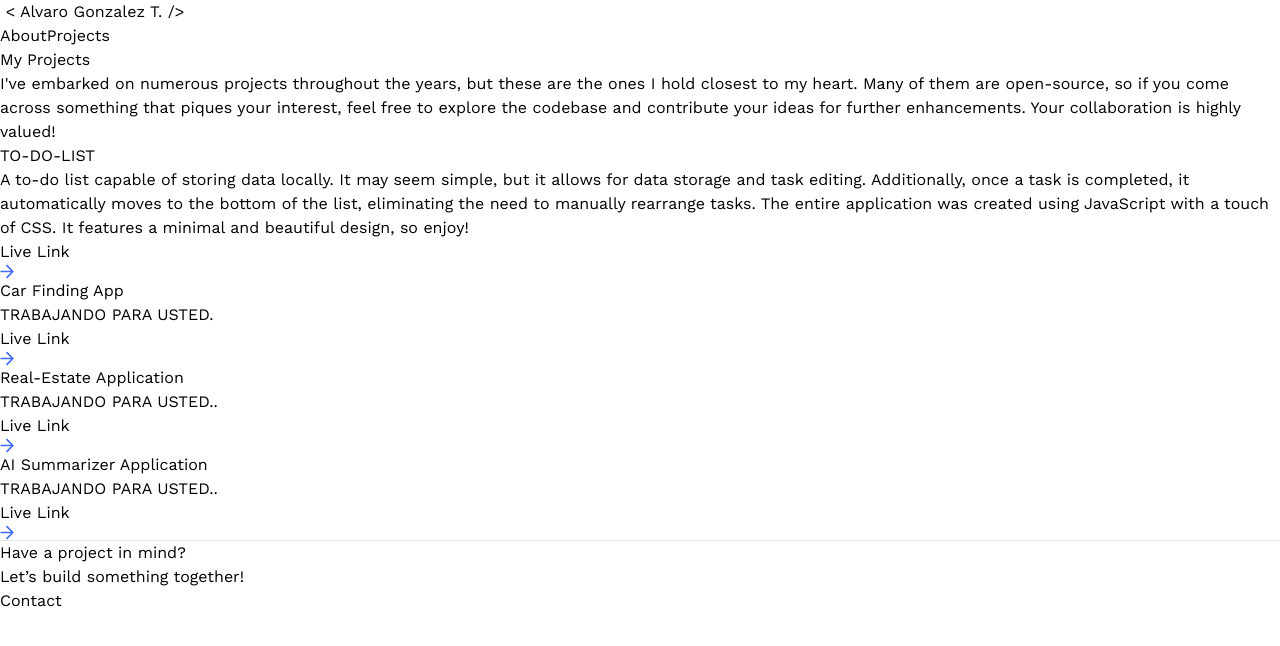
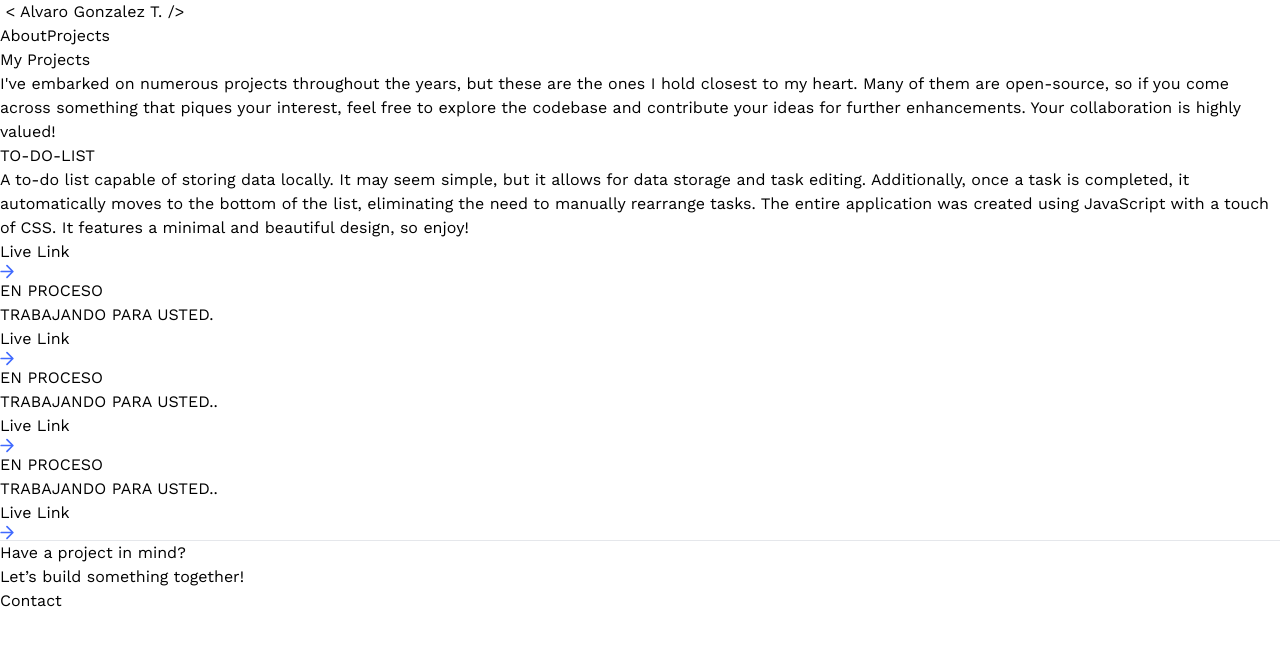
Before and after one commit to agt1984/MyPortfolio, a React (Vite) app: page /projects in a window 1280 px wide. Shown: the top 646 px of the page. Built offline with nearby package versions, Linux system fonts and the light colour scheme; no server answers.

Commit message:
new modifications

```diff
--- a/src/constants/index.js
+++ b/src/constants/index.js
@@ -163,21 +163,21 @@ export const projects = [
   {
     iconUrl: car,
     theme: "btn-back-blue",
-    name: "Car Finding App",
+    name: "EN PROCESO",
     description: "TRABAJANDO PARA USTED.",
     link: "https://github.com/adrianhajdin/project_next13_car_showcase",
   },
   {
     iconUrl: estate,
     theme: "btn-back-black",
-    name: "Real-Estate Application",
+    name: "EN PROCESO",
     description: "TRABAJANDO PARA USTED..",
     link: "https://github.com/adrianhajdin/projects_realestate",
   },
   {
     iconUrl: summiz,
     theme: "btn-back-yellow",
-    name: "AI Summarizer Application",
+    name: "EN PROCESO",
     description: "TRABAJANDO PARA USTED..",
     link: "https://github.com/adrianhajdin/project_ai_summarizer",
   },
```
